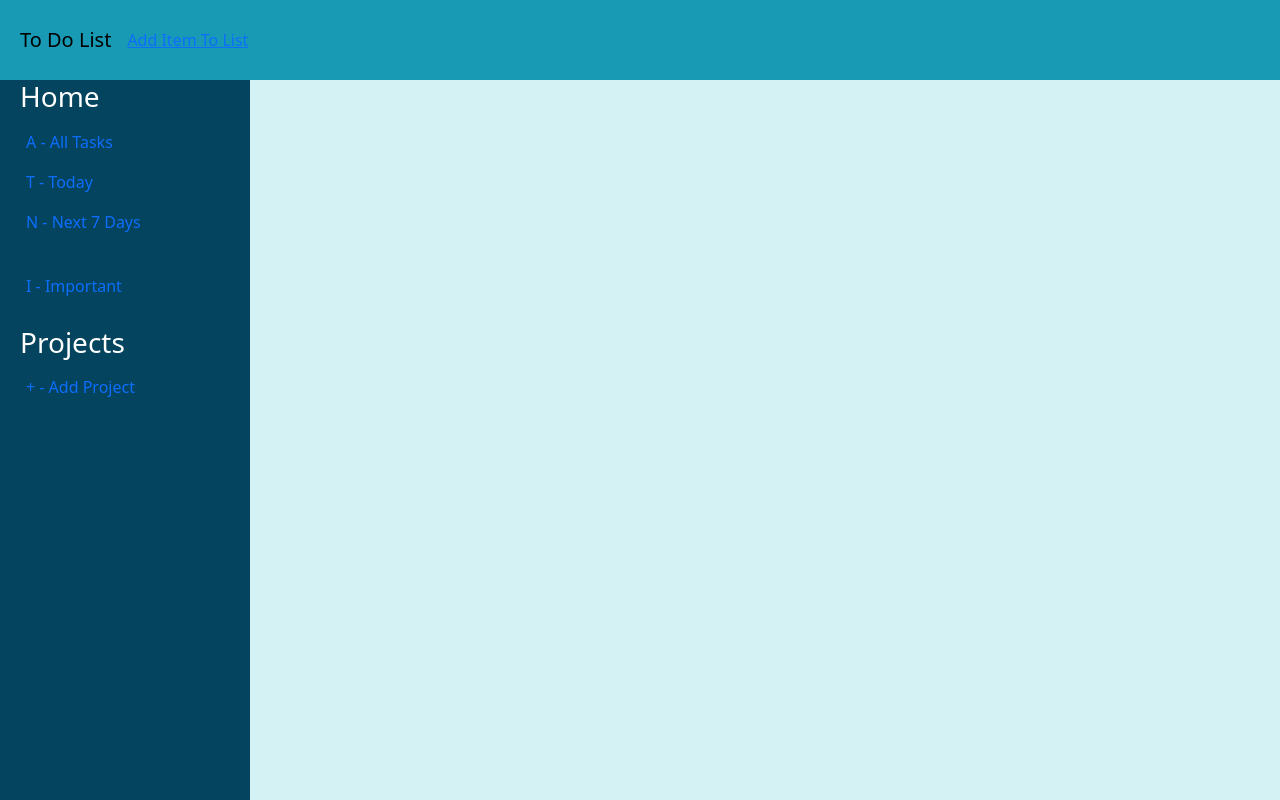
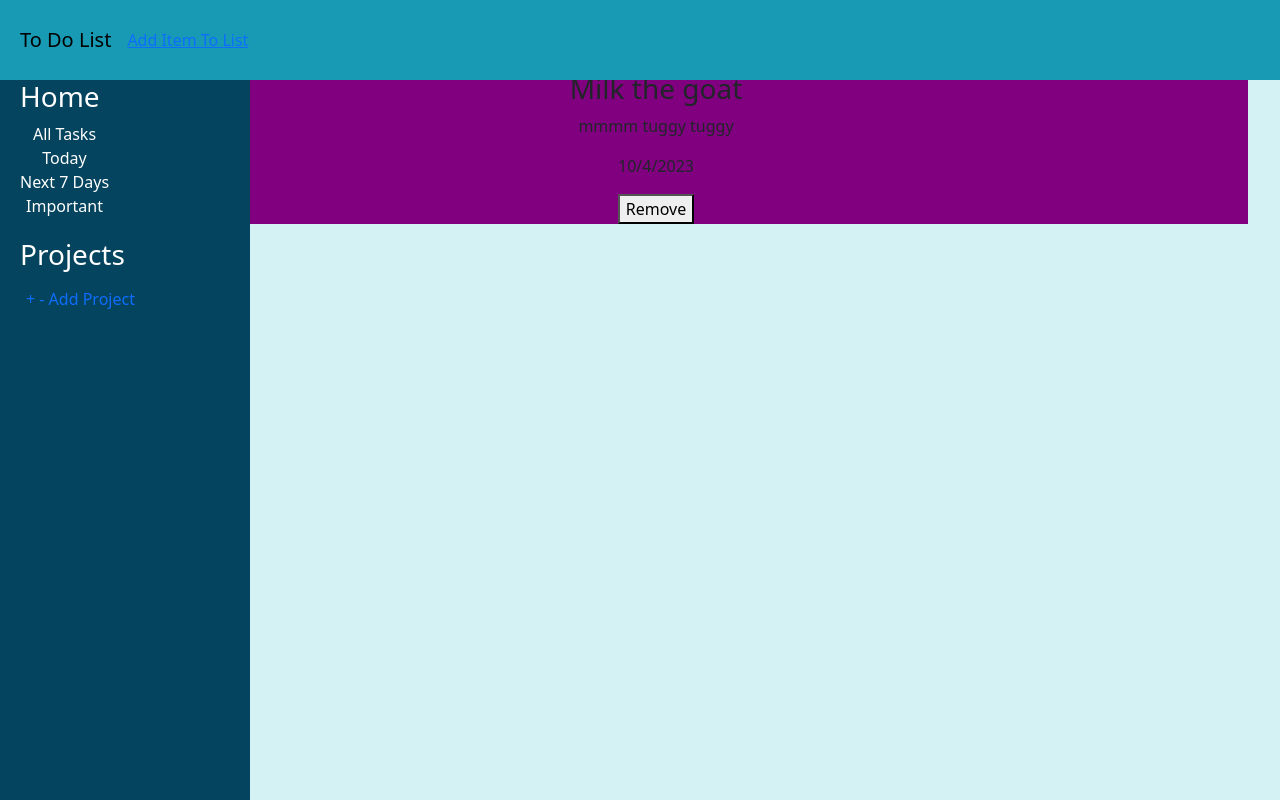
Before and after one commit to BenPhillips-21/to-do, a React (Vite) app: page /today in a window 1280 px wide. Before the commit this address had no page. Built offline with nearby package versions, Linux system fonts and the light colour scheme.

Commit message:
made today page functionality

```diff
--- a/src/App.jsx
+++ b/src/App.jsx
@@ -1,9 +1,9 @@
 import React, { useState } from 'react'
 import { BrowserRouter, Routes, Route, useNavigate, useParams } from "react-router-dom";
-import { format, parse, addDays, differenceInDays } from 'date-fns';
 import NavBar from "./components/NavBar.jsx"
 import SideBar from "./components/SideBar.jsx"
 import TodoList from "./components/ToDoList.jsx"
+import Today from "./components/Today.jsx"
 import AddTodo from "./components/AddToDo.jsx"
 import ShowItem from "./components/ShowItem.jsx"
 import './App.css'
@@ -49,6 +49,7 @@ const removeTask = (taskIndex) => {
       <NavBar />
       <Routes>
         <Route path="/" element={<TodoList taskList={task} removeTask={removeTask}/>} />
+        <Route path="/today" element={<Today taskList={task} removeTask={removeTask}/>} />
         <Route path="/add" element={<AddTodo add={add} task={task} />} />
 
         <Route path="/item">
--- a/src/components/AddToDo.jsx
+++ b/src/components/AddToDo.jsx
@@ -1,6 +1,5 @@
 import React, { useState } from 'react';
 import { useNavigate } from 'react-router-dom';
-import { format, parse } from 'date-fns';
 
 const AddToDo = ({ add, task }) => {
   const nav = useNavigate();
--- a/src/components/SideBar.jsx
+++ b/src/components/SideBar.jsx
@@ -10,24 +10,16 @@ const SideBar = () => {
                 <h3>Home</h3>
                     <ul className="nav flex-column">
                         <li className="nav-item">
-                            <a className="nav-link active" href="#">
-                                A - All Tasks
-                            </a>
+                        <Link className="navbar-brand" to="/">All Tasks</Link>
                         </li>
                         <li className="nav-item">
-                            <a className="nav-link" href="#">
-                                T - Today
-                            </a>
+                            <Link className="navbar-brand" to="/Today">Today</Link>
                         </li>
                         <li className="nav-item">
-                            <a className="nav-link" href="#">
-                                N - Next 7 Days
-                            </a>
+                        <Link className="navbar-brand" to="/next">Next 7 Days</Link>
                         </li>
                         <li className="nav-item">
-                            <a className="nav-link" href="#">
-                                I - Important
-                            </a>
+                        <Link className="navbar-brand" to="/important">Important</Link>
                         </li>
                     </ul>
                     <h3>Projects</h3>
--- /dev/null
+++ b/src/components/Today.jsx
@@ -0,0 +1,41 @@
+import React from 'react'
+
+
+const Today = ({ taskList, removeTask }) => {
+
+  const todayDate = new Date();
+  let target = todayDate.getDate()
+  console.log(target)
+
+  const filteredTasks = taskList.filter((task) => {
+    const taskDate = task.date
+
+    const taskDay = taskDate.getDate()
+
+    return taskDay === target
+  });
+
+  console.log(filteredTasks);
+  console.log("bello");
+
+
+
+return (
+  <>
+  <div className="list-container">
+    <ul>
+      {filteredTasks.map ((filteredTasks, index) => (
+        <li key={index}>
+        <h3 >{filteredTasks.title}</h3>
+        <p>{filteredTasks.description}</p>
+        <p>{filteredTasks.date.toLocaleDateString()}</p>
+        <button onClick={() => removeTask(index)}>Remove</button>
+    </li>
+      ))}
+    </ul>
+    </div>
+  </>
+  )
+}
+
+export default Today
```
